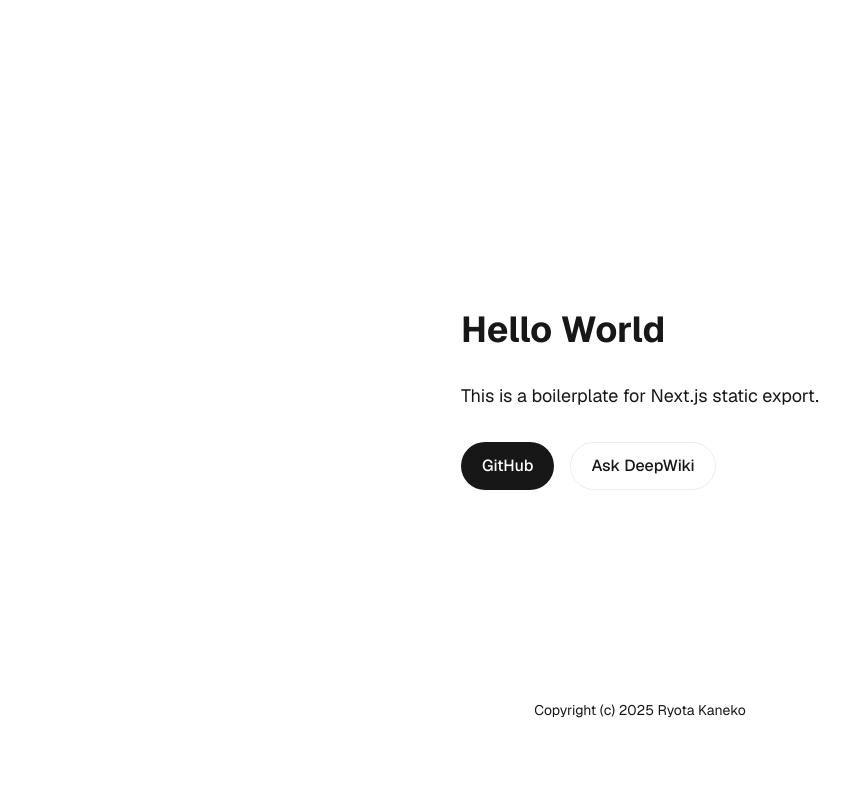
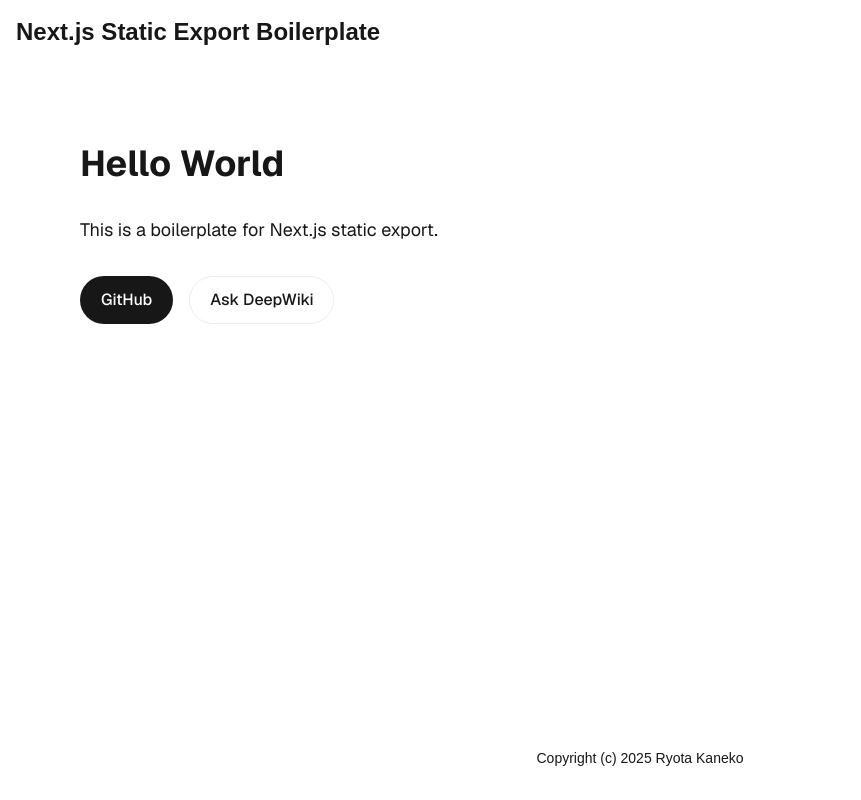
Before and after one commit to kryota-dev/nextjs-template, a Next.js app: page / in a window 1280 px wide. Shown: the whole page, without its empty margins (0-861 px from the left). Built offline with nearby package versions, Linux system fonts and the light colour scheme; no server answers.

Commit message:
✨ ヘッダーとフッターコンポーネントを追加し、レイアウトを更新しました。また、フッターに著作権情報を追加し、ページのスタイルを調整しました。ヘッダーのテストとストーリーも新規作成しました。

```diff
--- a/src/app/layout.tsx
+++ b/src/app/layout.tsx
@@ -1,3 +1,6 @@
+import { Footer } from '@/components/layouts/Footer'
+import { Header } from '@/components/layouts/Header'
+
 import { HOME_URL } from '@/constants/HOME_URL'
 
 import {
@@ -76,9 +79,24 @@ export default function RootLayout({
       <head>{jsonld}</head>
       <GoogleTagManager />
       <body
-        className={cn(geistSans.variable, geistMono.variable, 'antialiased')}
+        className={cn(
+          geistSans.variable,
+          geistMono.variable,
+          'flex min-h-screen flex-col antialiased',
+        )}
       >
+        <Header />
         {children}
+        <Footer>
+          <a
+            className='text-sm'
+            href='https://github.com/kryota-dev/nextjs-static-export-template/blob/main/LICENSE'
+            target='_blank'
+            rel='noopener noreferrer'
+          >
+            Copyright (c) 2025 Ryota Kaneko
+          </a>
+        </Footer>
         <GoogleTagManagerNoscript />
       </body>
     </html>
--- a/src/app/page.tsx
+++ b/src/app/page.tsx
@@ -1,16 +1,14 @@
 import { LinkButton } from '@/components/common/LinkButton'
-import { Footer } from '@/components/layouts/Footer'
 
 export default function Home() {
   return (
-    <div className='grid min-h-screen grid-rows-[20px_1fr_20px] items-center justify-items-center gap-16 p-8 pb-20 font-[family-name:var(--font-geist-sans)] sm:p-20'>
-      <main className='row-start-2 flex flex-col items-center gap-[32px] sm:items-start'>
+    <main className='flex flex-col items-start gap-[32px] p-8 pb-20 font-[family-name:var(--font-geist-sans)] sm:p-20'>
       <h1 className='text-4xl font-bold'>Hello World</h1>
       <p className='text-lg'>
         This is a boilerplate for Next.js static export.
       </p>
 
-        <div className='flex flex-col items-center gap-4 sm:flex-row'>
+      <div className='flex items-center gap-4'>
         <LinkButton
           variant='primary'
           href='https://github.com/kryota-dev/nextjs-static-export-template'
@@ -25,16 +23,5 @@ export default function Home() {
         </LinkButton>
       </div>
     </main>
-      <Footer>
-        <a
-          className='text-sm'
-          href='https://github.com/kryota-dev/nextjs-static-export-template/blob/main/LICENSE'
-          target='_blank'
-          rel='noopener noreferrer'
-        >
-          Copyright (c) 2025 Ryota Kaneko
-        </a>
-      </Footer>
-    </div>
   )
 }
--- a/src/components/layouts/Footer/Footer.tsx
+++ b/src/components/layouts/Footer/Footer.tsx
@@ -6,7 +6,7 @@ import type { PropsWithChildren } from 'react'
  */
 export const Footer = ({ children }: PropsWithChildren) => {
   return (
-    <footer className='row-start-3 flex flex-wrap items-center justify-center gap-[24px]'>
+    <footer className='row-start-3 mt-auto flex flex-wrap items-center justify-center gap-[24px] p-8'>
       {children}
     </footer>
   )
--- /dev/null
+++ b/src/components/layouts/Header/Header.tsx
@@ -0,0 +1,13 @@
+/**
+ * Header Component
+ * @description Example Component
+ */
+export const Header = () => {
+  return (
+    <header className='flex items-center justify-between p-4'>
+      <h1 className='text-xl font-bold sm:text-2xl'>
+        Next.js Static Export Boilerplate
+      </h1>
+    </header>
+  )
+}
--- /dev/null
+++ b/src/components/layouts/Header/index.ts
@@ -0,0 +1 @@
+export * from './Header'
```
Also changed, not shown: 2 other files (tests, documents, lock files or other folders). Lines whose indentation alone changed are shown as unchanged.
